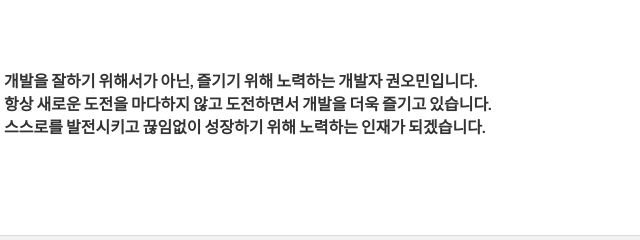
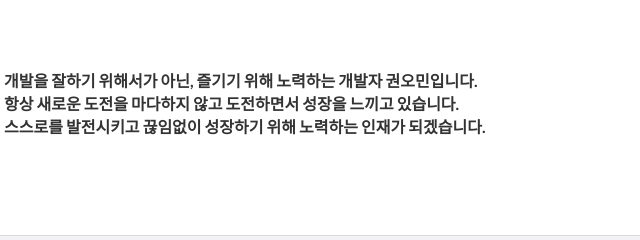
Before and after one commit to dhalsdl12/devFolio, a website: page index.html in a window 1280 px wide. Shown: the part 826-1066 px from the top of the page, 261-901 px from the left. Drawn offline with nearby package versions, Linux system fonts and the light colour scheme.

Commit message:
ㅁㅁㅁ

```diff
--- a/index.html
+++ b/index.html
@@ -84,7 +84,7 @@
                 <div class="col-md-9">
                     <h4>
                         개발을 잘하기 위해서가 아닌, 즐기기 위해 노력하는 개발자 권오민입니다.<br>
-                        항상 새로운 도전을 마다하지 않고 도전하면서 개발을 더욱 즐기고 있습니다.<br>
+                        항상 새로운 도전을 마다하지 않고 도전하면서 성장을 느끼고 있습니다.<br>
                         스스로를 발전시키고 끊임없이 성장하기 위해 노력하는 인재가 되겠습니다.
                     </h4>
                     <h4>
```
